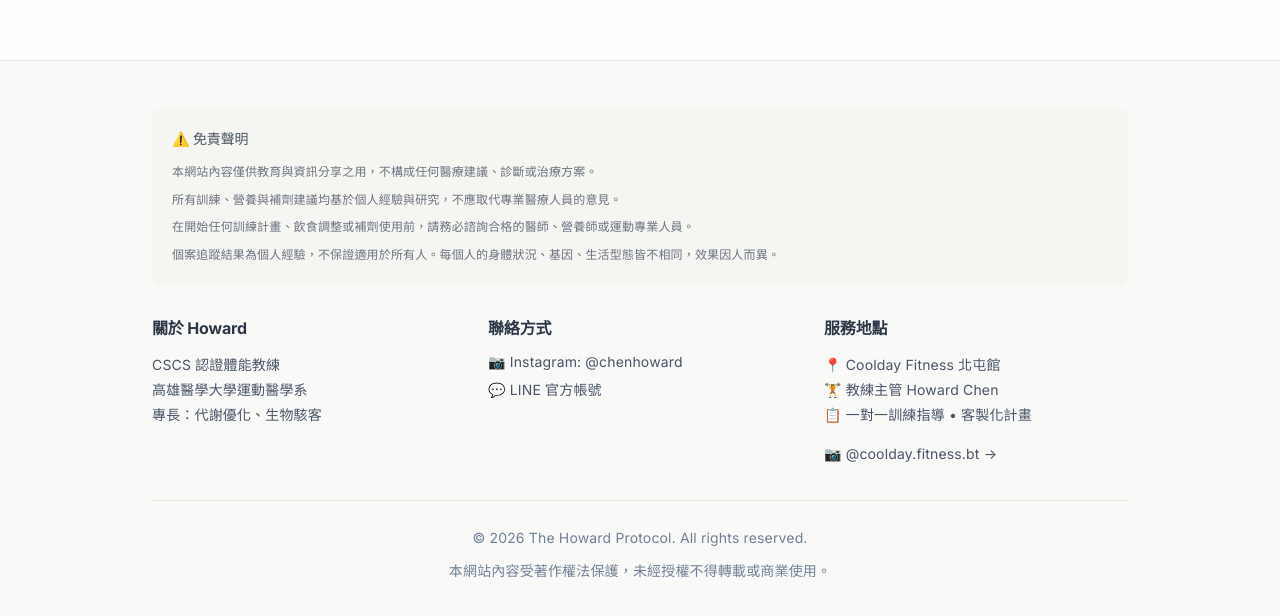
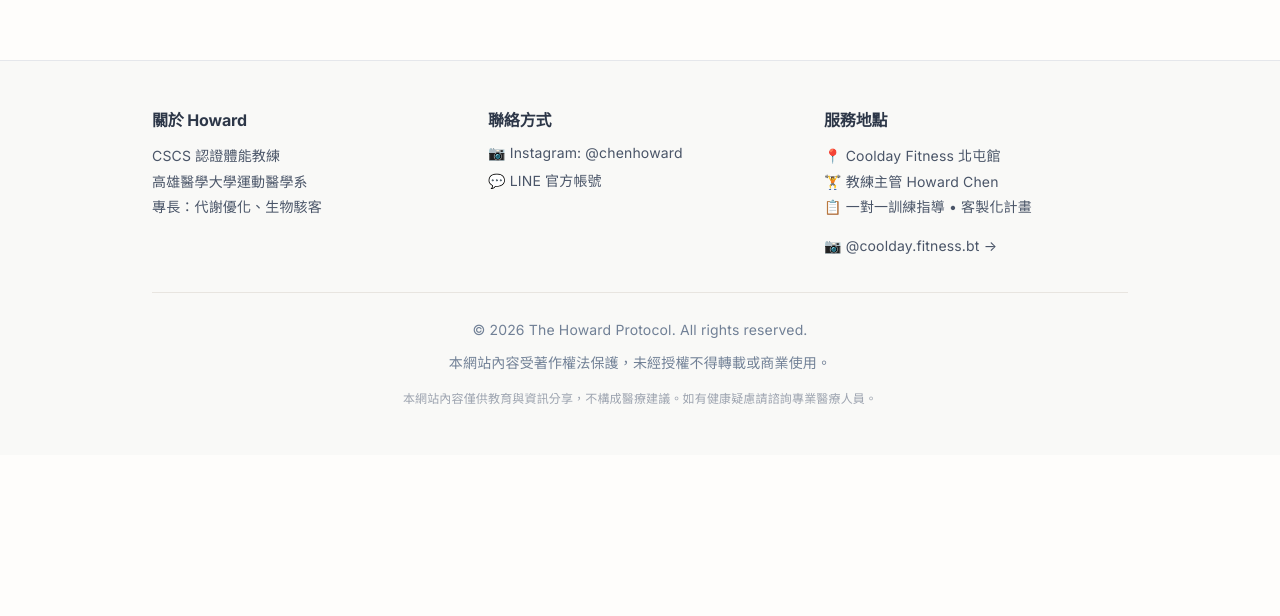
Before and after one commit to chenhoward456-hash/V3, a Next.js app: page / in a window 1280 px wide. Shown: the part 2409-3025 px from the top of the page. After the commit the page ends 2864 px from the top, so only its background shows below. Built offline with nearby package versions, Linux system fonts and the light colour scheme.

Commit message:
優化免責聲明：移到最下方並大幅簡化內容

```diff
--- a/components/Footer.tsx
+++ b/components/Footer.tsx
@@ -2,25 +2,6 @@ export default function Footer() {
   return (
     <footer style={{backgroundColor: '#F9F9F7'}} className="border-t border-gray-200 mt-20">
       <div className="max-w-5xl mx-auto px-6 py-12">
-        {/* 免責聲明 - 簡化設計 */}
-        <div style={{backgroundColor: 'rgba(139, 115, 85, 0.03)'}} className="rounded-lg p-5 mb-8">
-          <h3 className="text-gray-600 font-medium text-sm mb-3">⚠️ 免責聲明</h3>
-          <div className="text-gray-500 text-xs leading-relaxed space-y-1.5">
-            <p>
-              本網站內容僅供教育與資訊分享之用，不構成任何醫療建議、診斷或治療方案。
-            </p>
-            <p>
-              所有訓練、營養與補劑建議均基於個人經驗與研究，不應取代專業醫療人員的意見。
-            </p>
-            <p>
-              在開始任何訓練計畫、飲食調整或補劑使用前，請務必諮詢合格的醫師、營養師或運動專業人員。
-            </p>
-            <p>
-              個案追蹤結果為個人經驗，不保證適用於所有人。每個人的身體狀況、基因、生活型態皆不相同，效果因人而異。
-            </p>
-          </div>
-        </div>
-
         {/* 聯絡資訊 */}
         <div className="grid md:grid-cols-3 gap-8 mb-8">
           <div>
@@ -76,6 +57,9 @@ export default function Footer() {
         <div className="border-t border-border pt-6 text-center text-text-muted text-sm">
           <p>© {new Date().getFullYear()} The Howard Protocol. All rights reserved.</p>
           <p className="mt-2">本網站內容受著作權法保護，未經授權不得轉載或商業使用。</p>
+          <p className="mt-4 text-xs text-gray-400">
+            本網站內容僅供教育與資訊分享，不構成醫療建議。如有健康疑慮請諮詢專業醫療人員。
+          </p>
         </div>
       </div>
     </footer>
```
